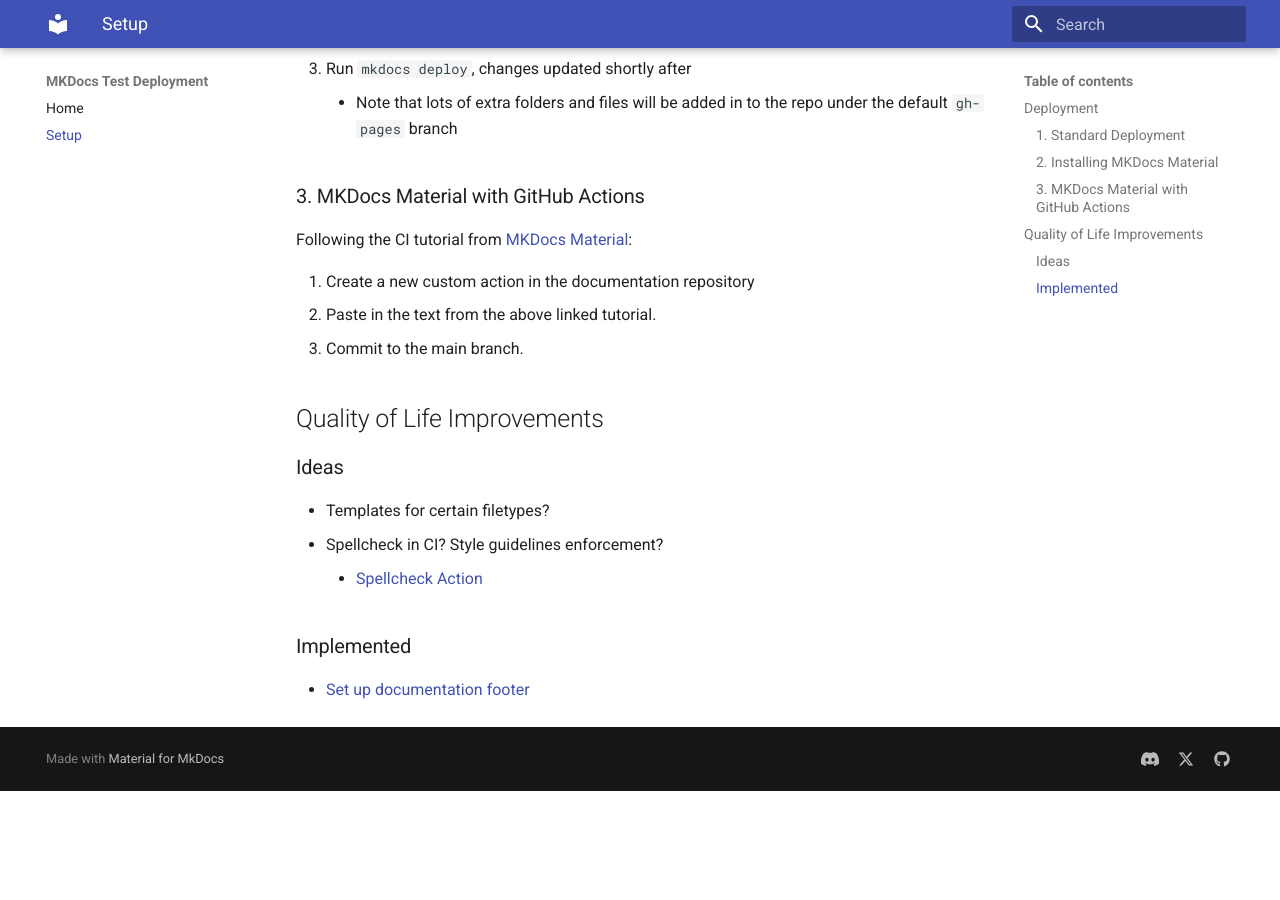
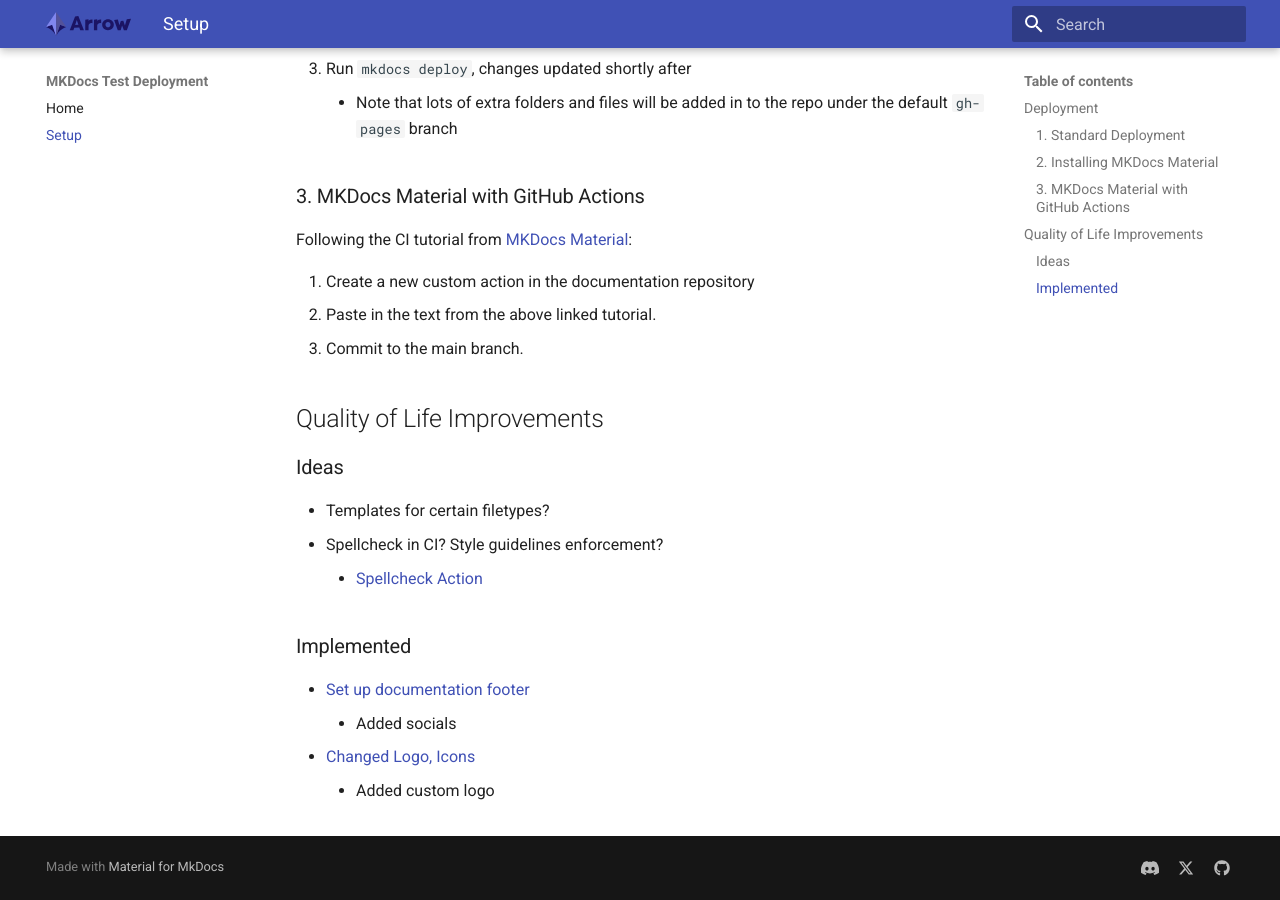
Before and after one commit to KCerveny/Test-Docs-Repo, an MkDocs documentation site: the page built from docs/howto.md, in a window 1280 px wide and 900 px high, scrolled down 751 px. Built offline with MkDocs 1.6.1 and Material for MkDocs 9.7.7, drawn with Linux system fonts in a browser that asks for light colours; before the commit the page ends 1542 px from its top, so only the background shows below that.

Commit message:
Adding logo to site

```diff
--- a/docs/howto.md
+++ b/docs/howto.md
@@ -39,3 +39,6 @@ Following the CI tutorial from [MKDocs Material](https://squidfunk.github.io/mkd
 
 ### Implemented
 - [Set up documentation footer](https://squidfunk.github.io/mkdocs-material/setup/setting-up-the-footer/)
+    - Added socials
+- [Changed Logo, Icons](https://squidfunk.github.io/mkdocs-material/setup/changing-the-logo-and-icons/)
+    - Added custom logo
--- a/mkdocs.yml
+++ b/mkdocs.yml
@@ -5,6 +5,7 @@ nav:
   - Setup: howto.md
 theme:
   name: material
+  logo: assets/arrow_wordmark_gray.svg
   features:
     - nagivation.footer
 
```
Also changed, not shown: docs/assets/arrow_wordmark_gray.svg (added).
